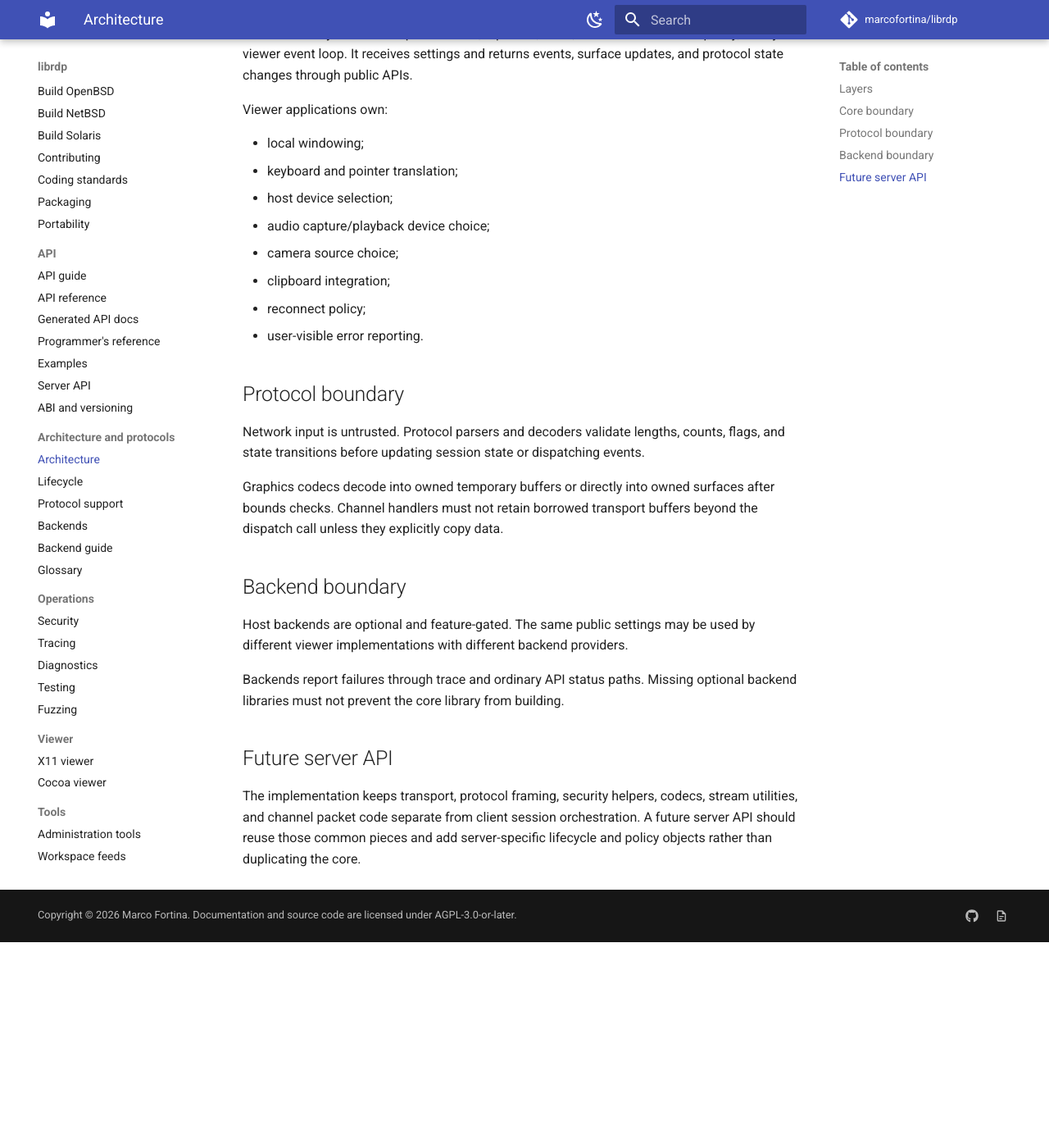
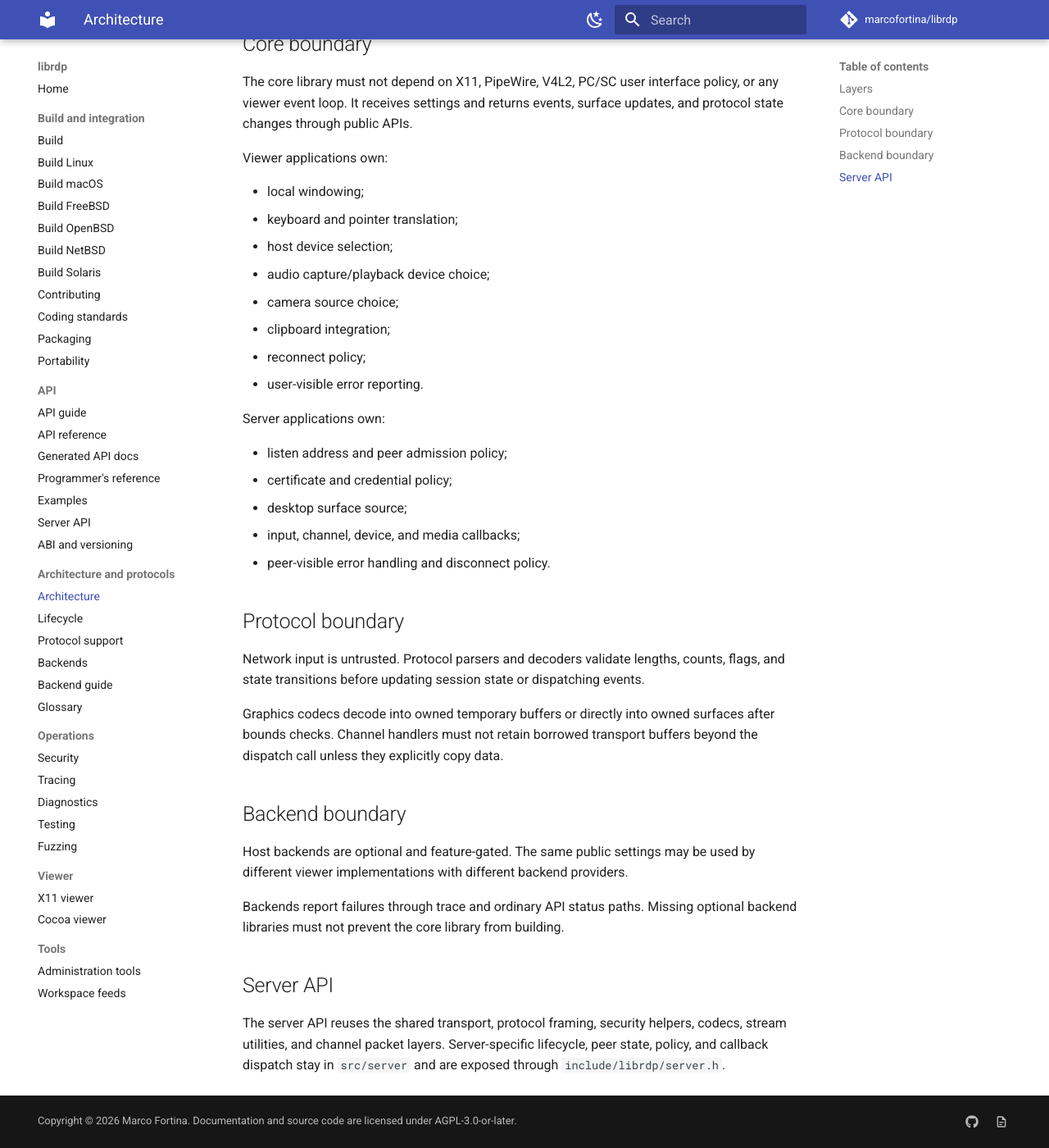
Before and after one commit to marcofortina/librdp, an MkDocs documentation site: the page built from docs/architecture.md, in a window 1280 px wide and 1400 px high, scrolled down 705 px. Shown: the whole window at 82% size. Built offline with MkDocs 1.6.1 and Material for MkDocs 9.7.7, drawn with Linux system fonts in a browser that asks for light colours; comment, search, counter and statistics services are not loaded; before the commit the page ends 1854 px from its top, so only the background shows below that; some of the changed text lies outside the part shown.

Commit message:
Refresh architecture and API documentation

```diff
--- a/docs/architecture.md
+++ b/docs/architecture.md
@@ -5,11 +5,12 @@
 
 # Architecture
 
-librdp separates protocol mechanics from viewer and host integration code. The core library is intended to remain usable from X11, macOS, FreeBSD, and future frontends without linking platform UI dependencies into protocol code.
+librdp separates protocol mechanics from viewer, server, and host integration code. The core library remains usable from X11, Cocoa/macOS, FreeBSD, and other frontends without linking platform UI dependencies into protocol code.
 
 ## Layers
 
-- Public client API: `src/client`, `include/librdp`.
+- Public client API: `src/client`, `include/librdp/session.h`, and related public headers.
+- Public server API: `src/server`, `include/librdp/server.h`, and server-facing public headers.
 - Transport: `src/transport`, `src/platform`.
 - Protocol framing and negotiation: `src/protocol`.
 - Security and authentication: `src/security`, `src/nla`, `src/licensing`.
@@ -17,7 +18,7 @@
 - Input normalization: `src/input`.
 - Static and dynamic virtual channels: `src/channels`, `src/clipboard`.
 - Shared utilities: `src/common`.
-- Viewer and host backend probes: `apps/x11/viewer`.
+- Viewer, administration, workspace, and host backend applications: `apps/x11`, `apps/cocoa`.
 
 ## Core boundary
 
@@ -34,6 +35,14 @@
 - reconnect policy;
 - user-visible error reporting.
 
+Server applications own:
+
+- listen address and peer admission policy;
+- certificate and credential policy;
+- desktop surface source;
+- input, channel, device, and media callbacks;
+- peer-visible error handling and disconnect policy.
+
 ## Protocol boundary
 
 Network input is untrusted. Protocol parsers and decoders validate lengths, counts, flags, and state transitions before updating session state or dispatching events.
@@ -46,6 +55,6 @@
 
 Backends report failures through trace and ordinary API status paths. Missing optional backend libraries must not prevent the core library from building.
 
-## Future server API
+## Server API
 
-The implementation keeps transport, protocol framing, security helpers, codecs, stream utilities, and channel packet code separate from client session orchestration. A future server API should reuse those common pieces and add server-specific lifecycle and policy objects rather than duplicating the core.
+The server API reuses the shared transport, protocol framing, security helpers, codecs, stream utilities, and channel packet layers. Server-specific lifecycle, peer state, policy, and callback dispatch stay in `src/server` and are exposed through `include/librdp/server.h`.
```
Also changed, not shown: docs/abi-versioning.md (+2 -2 lines), docs/portability.md (+1 -1 lines), 7 other files.
